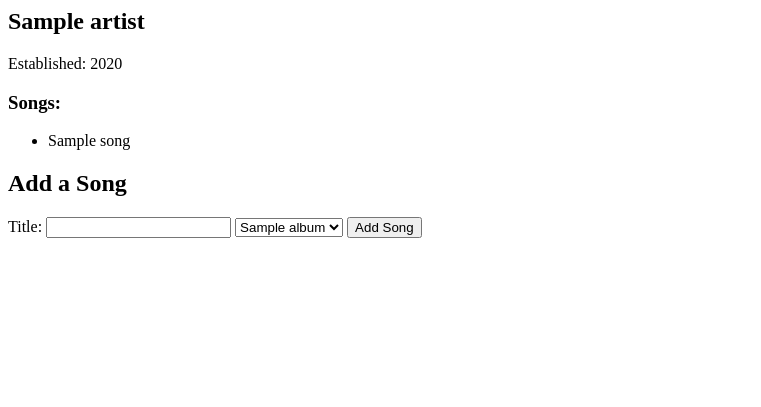
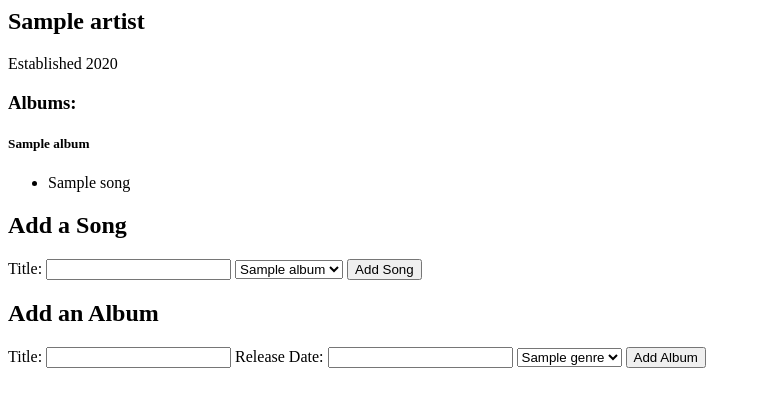
Before and after one commit to racheldaniel/14_Django, a Django app: page /history/1/ in a window 1280 px wide. Shown: the top 407 px of the page, without its empty margins (0-761 px from the left). Run offline with Django 3.2, Linux system fonts and the light colour scheme; tables that the repository leaves empty hold one stand-in row (values such as "Sample post").

Commit message:
added form for adding albums

```diff
--- a/history/templates/history/detail.html
+++ b/history/templates/history/detail.html
@@ -1,23 +1,42 @@
 <h2>{{ artist.artist_name }}</h2>
 <div>
-  <p>Established: {{ artist.year_est }}</p>
+  <p>Established {{ artist.year_est }}</p>
 </div>
 
-<h3>Songs:</h3>
+<h3>Albums:</h3>
+{% for album in artist.album_set.all %}
+    <h5>{{ album.album_name }}</h5>
     <ul>
-  {% for song in song_list %}
+    {% for song in album.song_set.all %}
         <li>{{ song.song_name }}</li>
     {% endfor %}
     </ul>
+{% endfor %}
+
 <form action="{% url 'history:add_song' artist.id %}" method="POST">
   {% csrf_token %}
   <h2>Add a Song</h2>
   <label for="song_name">Title:</label>
-        <input type="text" name="song_name" id="song_name">
+  <input type="text" name="song_name" id="song_name" />
   <select name="album">
     {% for album in artist.album_set.all %}
-                  <option value="{{album.id}}" id="album{{ forloop.counter }}">{{album.album_name}}</option>
+        <option value="{{ album.id }}" id="album{{ forloop.counter }}">{{album.album_name}}</option>
     {% endfor %}
   </select>
-        <input type="submit" value="Add Song">
+  <input type="submit" value="Add Song" />
 </form>
+
+<form action="{% url 'history:add_album' artist.id %}" method="POST">
+    {% csrf_token %}
+    <h2>Add an Album</h2>
+    <label for="album_name">Title:</label>
+    <input type="text" name="album_name" id="album_name" />
+    <label for="release_date">Release Date:</label>
+    <input type="text" name="release_date" id="release_date" />
+    <select name="genre">
+        {% for genre in genre_list %}
+            <option value="{{ genre.id }}" id="genre{{ forloop.counter }}">{{genre.genre_name}}</option>
+        {% endfor %}
+    </select>
+    <input type="submit" value="Add Album" />
+</form>
--- a/history/urls.py
+++ b/history/urls.py
@@ -7,6 +7,7 @@ app_name = "history"
 urlpatterns = [
     path('', views.artists, name='artists'),
     path('<int:artist_id>/', views.detail, name='detail'),
-    path('<int:artist_id>/add', views.add_song, name='add_song')
+    path('<int:artist_id>/addSong', views.add_song, name='add_song'),
+    path('<int:artist_id>/addAlbum', views.add_album, name='add_album')
 
 ]
--- a/history/views.py
+++ b/history/views.py
@@ -1,7 +1,7 @@
 from django.shortcuts import render, get_object_or_404
 from django.http import HttpResponse, HttpResponseRedirect
 from django.urls import reverse
-from .models import Artist, Song, Album
+from .models import Artist, Song, Album, Genre
 
 
 def artists(request):
@@ -11,14 +11,20 @@ def artists(request):
 
 def detail(request, artist_id):
     artist = get_object_or_404(Artist, pk=artist_id)
-    song_list = Song.objects.filter(artist_id = artist_id)
-    context = {'song_list': song_list, 'artist': artist}
+    genre_list = Genre.objects.all()
+    context = {'genre_list': genre_list, 'artist': artist}
     return render(request, 'history/detail.html', context)
 
 def add_song(request, artist_id):
-    print("artist id:", artist_id)
     album = get_object_or_404(Album, pk=request.POST["album"])
     artist = get_object_or_404(Artist, pk=artist_id)
     new_song = Song(song_name=request.POST["song_name"], album=album, artist=artist)
     new_song.save()
     return HttpResponseRedirect(reverse('history:detail', args=(artist.id, )))
+
+def add_album(request, artist_id):
+    genre = get_object_or_404(Genre, pk=request.POST["genre"])
+    artist = get_object_or_404(Artist, pk=artist_id)
+    new_album = Album(album_name=request.POST["album_name"], release_date=request.POST["release_date"], artist=artist, genre=genre)
+    new_album.save()
+    return HttpResponseRedirect(reverse('history:detail', args=(artist.id, )))
```
Lines whose indentation alone changed are shown as unchanged.
